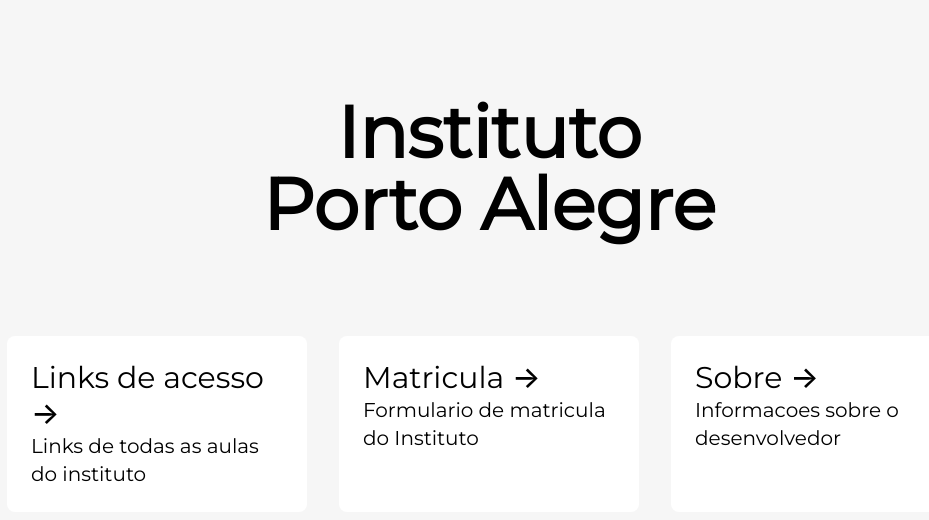
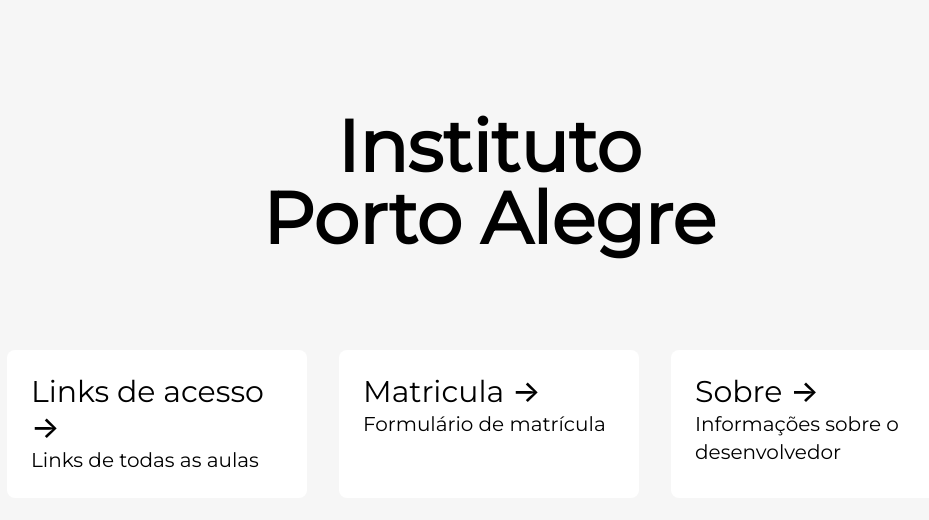
Before and after one commit to KeysiJones/instipoa-next, a Next.js app: page / in a window 1280 px wide. Shown: the top 520 px of the page, without its empty margins (151-1080 px from the left). Built offline with nearby package versions, Linux system fonts and the light colour scheme.

Commit message:
Removes typos

```diff
--- a/pages/index.tsx
+++ b/pages/index.tsx
@@ -27,17 +27,17 @@ const Home: NextPage = () => {
           <Card
             name='Links de acesso'
             link='/links'
-            description='Links de todas as aulas do instituto'
+            description='Links de todas as aulas'
           />
           <Card
             name='Matricula'
             link='https://docs.google.com/forms/d/e/1FAIpQLSd0y43FbhjFRI62qL42DezLBjtwC6nhubskd_JVlxH3js4hbw/viewform'
-            description='Formulario de matricula do Instituto'
+            description='Formulário de matrícula'
           />
           <Card
             name='Sobre'
             link='https://keysijones.vercel.app'
-            description='Informacoes sobre o desenvolvedor'
+            description='Informações sobre o desenvolvedor'
           />
         </CardsWrapper>
       </main>
```
